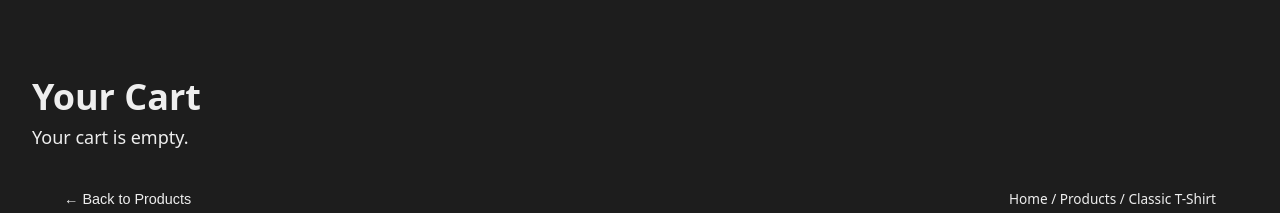
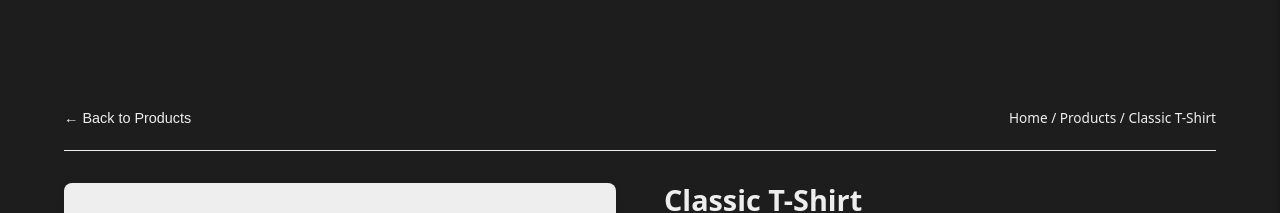
Before and after one commit to David-Hajek/Web-UI-Design-Group-Project, a SvelteKit app in the folder Website/svelte-app/: page /product/1 in a window 1280 px wide. Shown: the part 223-436 px from the top of the page. Built offline with nearby package versions, Linux system fonts and the light colour scheme; a web font is replaced by a local one.

Commit message:
added cart tab fly in

```diff
--- a/Website/svelte-app/src/routes/product/[id]/+page.svelte
+++ b/Website/svelte-app/src/routes/product/[id]/+page.svelte
@@ -2,7 +2,7 @@
   import { page } from '$app/state';
   import { goto } from '$app/navigation';
   import { products} from '$lib';
-  import { cart, addToCart } from '$lib';
+  import { cart, removeFromCart, clearCart, addToCart } from '$lib';
   import { onMount } from 'svelte';
 
   // Get the product ID from the URL parameters
@@ -11,9 +11,6 @@
 
   let images = [1,2,3];
   let chosenImage = 1;
-
-
-  let cartTabShown = false;
 
   // Find the product that matches the ID
   const product = products.find(p => p.id === productId) || {
@@ -41,6 +38,7 @@
   let quantity = 1;
   let isAddedToCart = false;
   let isInWishlist = false;
+  let isCartTabShown = false;
 
   // Function to go back to the products page
   function goBack() {
@@ -58,8 +56,13 @@
       isAddedToCart = false;
     }, 2000);
 
-    cartTabShown = true;
+    isCartTabShown = true;
+    console.log("Current cart:", $cart);
   };
+
+  // Handle updating cart
+  let total = 0;
+  $: total = $cart.reduce((sum, item) => sum + item.quantity * parseFloat(item.price.replace("$", "")), 0);  // Calculate total whenever cart updates
 
   // Function to toggle wishlist
   function toggleWishlist() {
@@ -77,8 +80,8 @@
 
 </script>
 
-<div class="cart {cartTabShown ? 'open' : ''}">
-  <h1>Your Cart</h1>
+<div class="cart-tab {isCartTabShown ? 'open' : ''}">
+  <h2>Your Cart</h2>
   {#if $cart.length > 0}
     {#each $cart as item}
       <div>
@@ -91,6 +94,8 @@
   {:else}
     <p>Your cart is empty.</p>
   {/if}
+  <button class="view-cart" on:click={() => goto('/cart')}>View Cart</button>
+  <button class="close-cart" on:click={() => isCartTabShown = false}>Close Cart</button>
 </div>
 
 <div class="product-detail-container">
@@ -652,6 +657,42 @@
     border-color: #ffcdd2;
   } */
 
+  /* Cart tab */
+  .cart-tab {
+  color:#000;
+  position: fixed;
+  top: 0;
+  right: -600px; /* Initially hidden off-screen */
+  width: 600px;
+  height: 100%;
+  background-color: white;
+  box-shadow: -2px 0 5px rgba(0,0,0,0.2);
+  transition: right 0.3s ease-in-out;
+  z-index: 2;
+}
+
+  .cart-tab.open {
+  right: 0;
+}
+
+  .view-cart, .close-cart{
+    padding: 0.75rem 1.5rem;
+    border-radius: 4px;
+    font-size: 0.95rem;
+    font-weight: 600;
+    cursor: pointer;
+    transition: all 0.2s ease;
+    border: none;
+    background-color: var(--text-color);
+    color: var(--background-color);
+
+  }
+
+
+  .view-cart:hover, .close-cart:hover{
+    background-color: var(--primary-color);
+  }
+
   /* Responsive Design */
   @media (max-width: 768px) {
     .product-content {
@@ -706,19 +747,4 @@
     }
   }
 
-  .cartTab {
-    position: fixed;
-    right: -300px; /* Start offscreen */
-    top: 0;
-    width: 300px;
-    height: 100vh;
-    background: #fff;
-    box-shadow: -2px 0 5px rgba(0, 0, 0, 0.2);
-    transition: right 0.3s ease;
-    z-index: 1;
-  }
-
-  .cartTab.open {
-    right: 0; /* Slide into view */
-  }
 </style>
```
